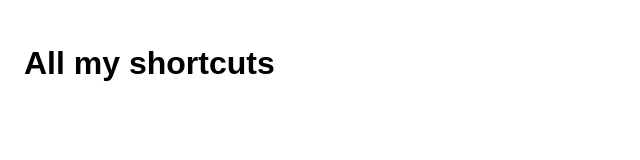
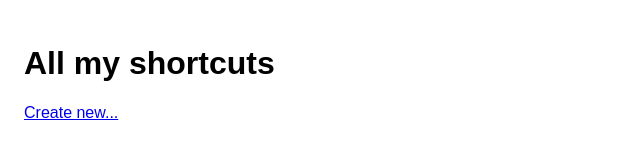
Before and after one commit to edvilme/Chirp-2022, a website: page static/shortcuts/all.html in a window 1280 px wide. Shown: the whole page, without its empty margins (0-640 px from the left). Drawn offline with Linux system fonts and the light colour scheme.

Commit message:
Added option to add

```diff
--- a/static/shortcuts/all.html
+++ b/static/shortcuts/all.html
@@ -14,6 +14,7 @@
 </head>
 <body>
     <h1>All my shortcuts</h1>
+    <a href="/static/shortcuts/index.html" class="href">Create new...</a>
     <main>
 
     </main>
```
